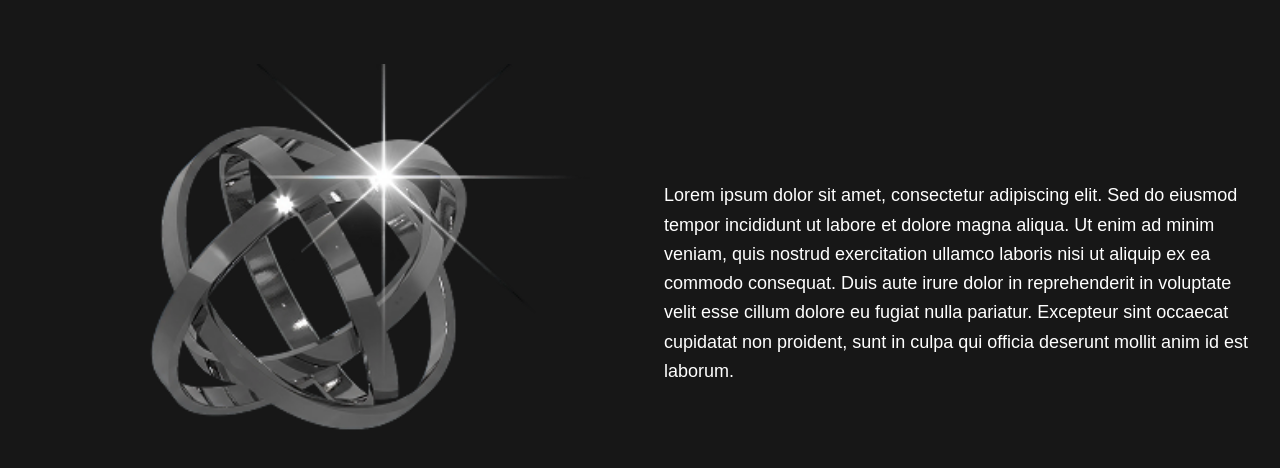
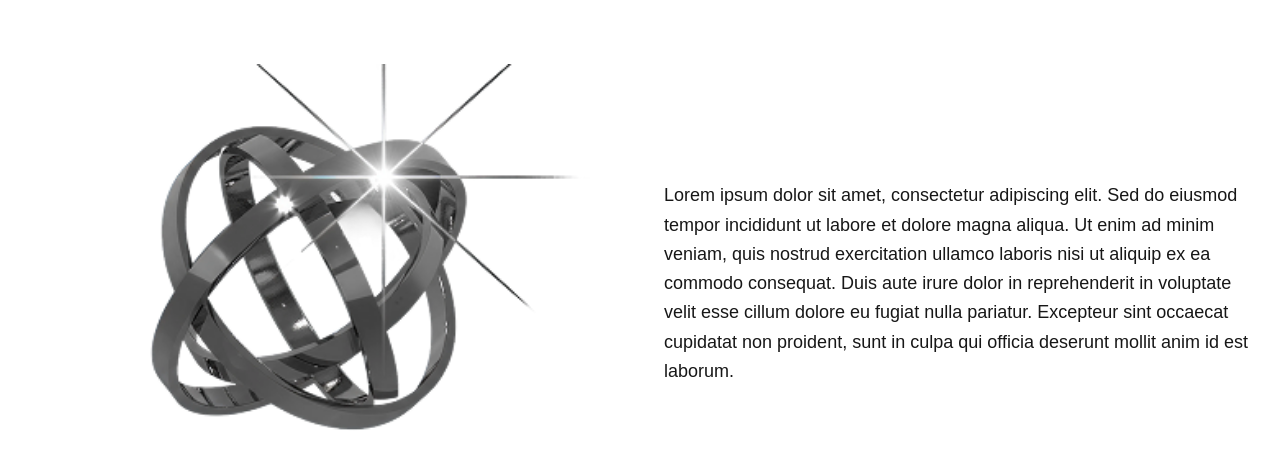
Before and after one commit to JordanGallant/privacy-church, a Next.js app: page / in a window 1280 px wide. Shown: the top 468 px of the page. Built offline with nearby package versions, Linux system fonts and the light colour scheme.

Commit message:
fix cols

```diff
--- a/app/globals.css
+++ b/app/globals.css
@@ -1,8 +1,8 @@
 @import "tailwindcss";
 
 :root {
-  --background: #171717;
-  --foreground: #ffffff;
+  --background: #ffffff;
+  --foreground: #171717;
 }
 
 @theme inline {
```
